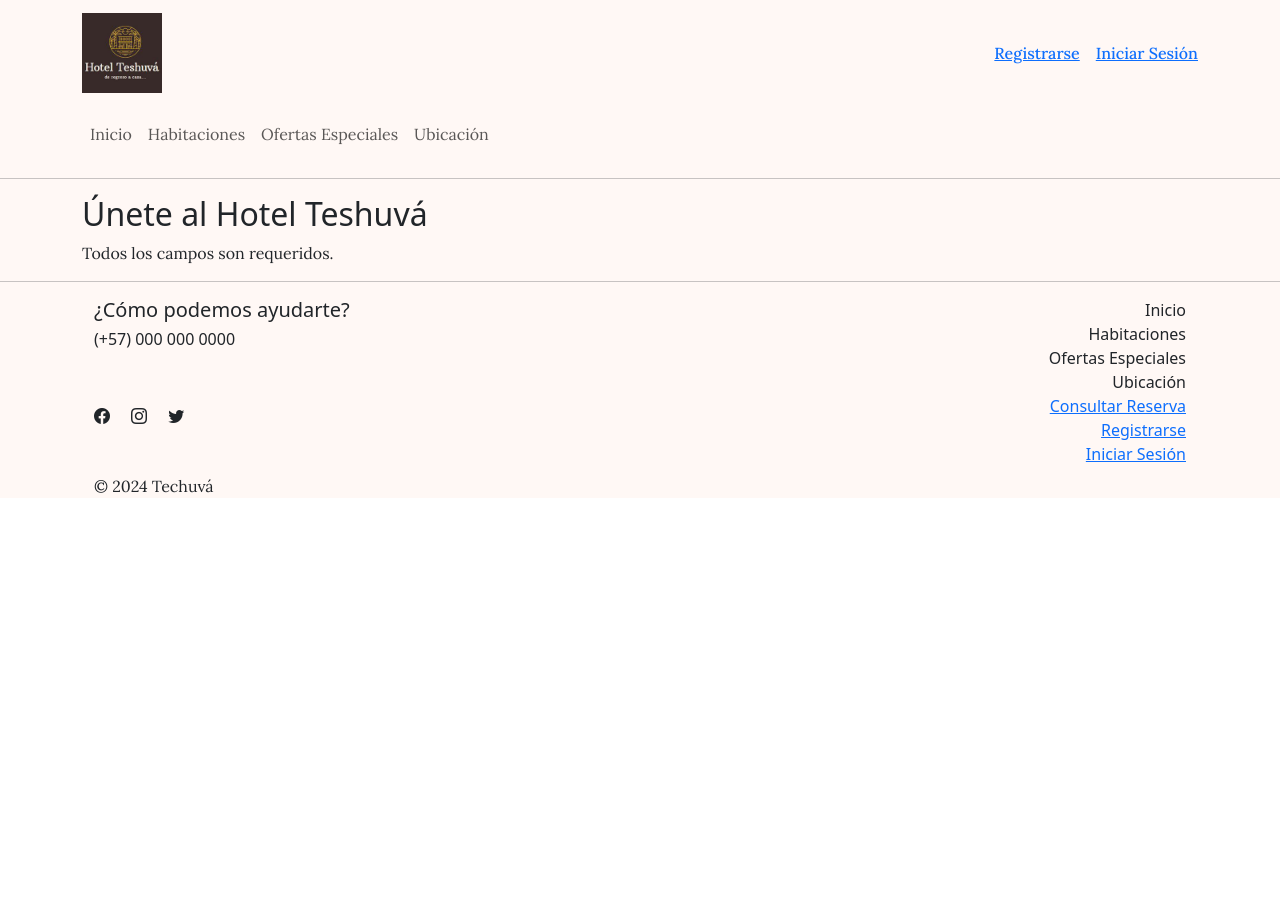
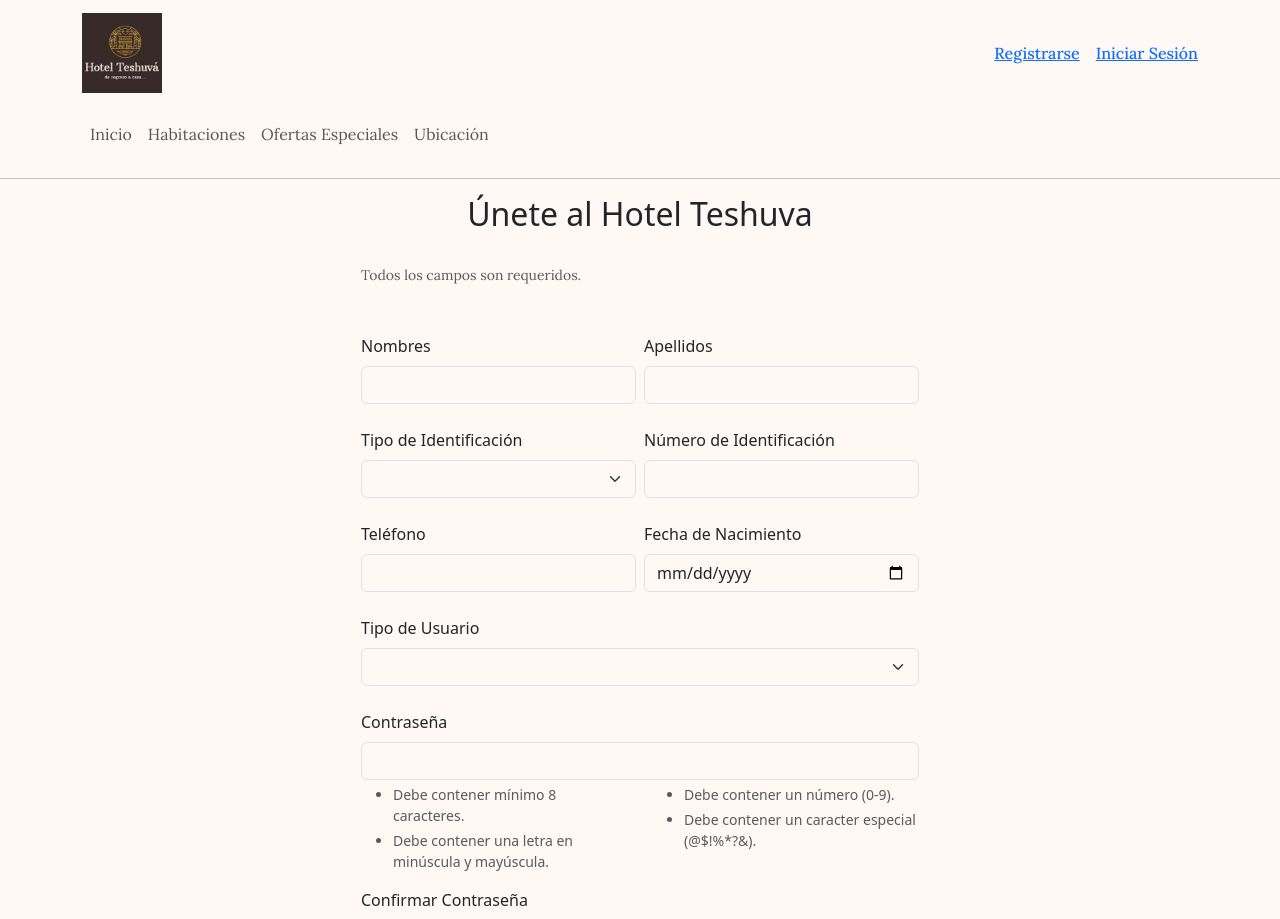
Before and after one commit to Jimena674/Hotel-Management-System-SENA, a React (Vite) app: page /SignUp in a window 1280 px wide. Shown: the top 919 px of the page. Before the commit the page ends 800 px from the top, so only its background shows below. Built offline with nearby package versions, Linux system fonts and the light colour scheme.

Commit message:
Se añade el formulario al SignUp

```diff
--- a/src/website/pages/SignUp.jsx
+++ b/src/website/pages/SignUp.jsx
@@ -7,11 +7,153 @@
     <>
       <Navbar />
       <hr />
-      <main className="container">
-        <h2>Únete al Hotel Teshuvá</h2>
-        <span>Todos los campos son requeridos.</span>
-        <form action=""></form>
+      <main className="container d-flex justify-content-center">
+        <div className="d-flex flex-column w-50">
+          <h2 className="text-center">Únete al Hotel Teshuva</h2>
+          <span className="form-text mt-4">
+            Todos los campos son requeridos.
+          </span>
+          <form action="" className="mt-5">
+            {/*Nombre*/}
+            <div className="d-flex gap-2">
+              <div className="col">
+                <label htmlFor="" className="form-label">
+                  Nombres
+                </label>
+                <input type="text" className="form-control" id="" required="" />
+              </div>
+              <div className="col">
+                <label htmlFor="" className="form-label">
+                  Apellidos
+                </label>
+                <input type="text" className="form-control" id="" required="" />
+              </div>
+            </div>
+            {/*identificacion*/}
+            <div className="d-flex gap-2 mt-4">
+              <div className="col">
+                <label htmlFor="" className="form-label">
+                  Tipo de Identificación
+                </label>
+                <select name="" id="" className="form-select" required="">
+                  <option value="" selected="" />
+                  <option value={1}>Cédula de Ciudadanía</option>
+                  <option value={2}>Pasaporte</option>
+                  <option value={3}>Tarjeta de Extranjería</option>
+                  <option value={4}>Permiso Especial de Permanencia</option>
+                </select>
+              </div>
+              <div className="col">
+                <label htmlFor="" className="form-label">
+                  Número de Identificación
+                </label>
+                <input type="text" className="form-control" id="" required="" />
+              </div>
+            </div>
+            <div className="d-flex gap-2 mt-4">
+              {/*Telefono*/}
+              <div className="col">
+                <label htmlFor="" className="form-label">
+                  Teléfono
+                </label>
+                <input
+                  type="tel"
+                  id="phone1"
+                  className="form-control w-100"
+                  required=""
+                />
+              </div>
+              {/*Fecha de nacimiento*/}
+              <div className="col">
+                <label htmlFor="" className="form-label">
+                  Fecha de Nacimiento
+                </label>
+                <input
+                  type="date"
+                  id="fecha"
+                  name="fecha"
+                  className="form-control w-100"
+                  required=""
+                />
+              </div>
+            </div>
+            {/*Tipo de usuario*/}
+            <div className="mt-4">
+              <label htmlFor="tipoUsuario" className="form-label">
+                Tipo de Usuario
+              </label>
+              <select
+                name=""
+                id="tipoUsuario"
+                className="form-select"
+                required=""
+              >
+                <option value="" selected="" />
+                <option value="administrativo">Administrativo</option>
+                <option value="huesped">Huésped</option>
+              </select>
+            </div>
+            {/*Contraseña*/}
+            <div className="d-flex flex-column mt-4">
+              <div className="flex-row">
+                <label htmlFor="" className="form-label">
+                  Contraseña
+                </label>
+                <input
+                  type="password"
+                  className="form-control"
+                  pattern="^(?=.*[A-Z])(?=.*[a-z])(?=.*\d)(?=.*[@$!%*?&])[A-Za-z\d@$!%*?&]{8,}$"
+                  required=""
+                />
+              </div>
+              <div className="row">
+                <div className="col">
+                  <ul>
+                    <li className="form-text">
+                      Debe contener mínimo 8 caracteres.
+                    </li>
+                    <li className="form-text">
+                      Debe contener una letra en minúscula y mayúscula.
+                    </li>
+                  </ul>
+                </div>
+                <div className="col">
+                  <ul>
+                    <li className="form-text">
+                      Debe contener un número (0-9).
+                    </li>
+                    <li className="form-text">
+                      Debe contener un caracter especial (@$!%*?&amp;).
+                    </li>
+                  </ul>
+                </div>
+              </div>
+            </div>
+            {/*Confirmar contraseña*/}
+            <div>
+              <label htmlFor="" className="form-label">
+                Confirmar Contraseña
+              </label>
+              <input type="password" className="form-control" required="" />
+            </div>
+            <div className="form-text mt-4">
+              Al presional registrarme, estoy de acuerdo con los términos y
+              condiciones del Hotel Teshuvá y estoy de acuerdo en que se
+              almacene, use, comparta y transfiera la información de conformidad
+              con lo dispuesto en las condiciones de privacidad. También estoy
+              de acuerdo en recibir ofertas y promociones vía correo
+              electrónico, entendiendo que puedo cancelar la suscripción al
+              cambiar las preferencias en mi perfil.
+            </div>
+            <div className="d-flex justify-content-center">
+              <button type="submit" className="btn btn-primary mt-4">
+                Registrarse
+              </button>
+            </div>
+          </form>
+        </div>
       </main>
+
       <hr />
       <Footer />
     </>
```
